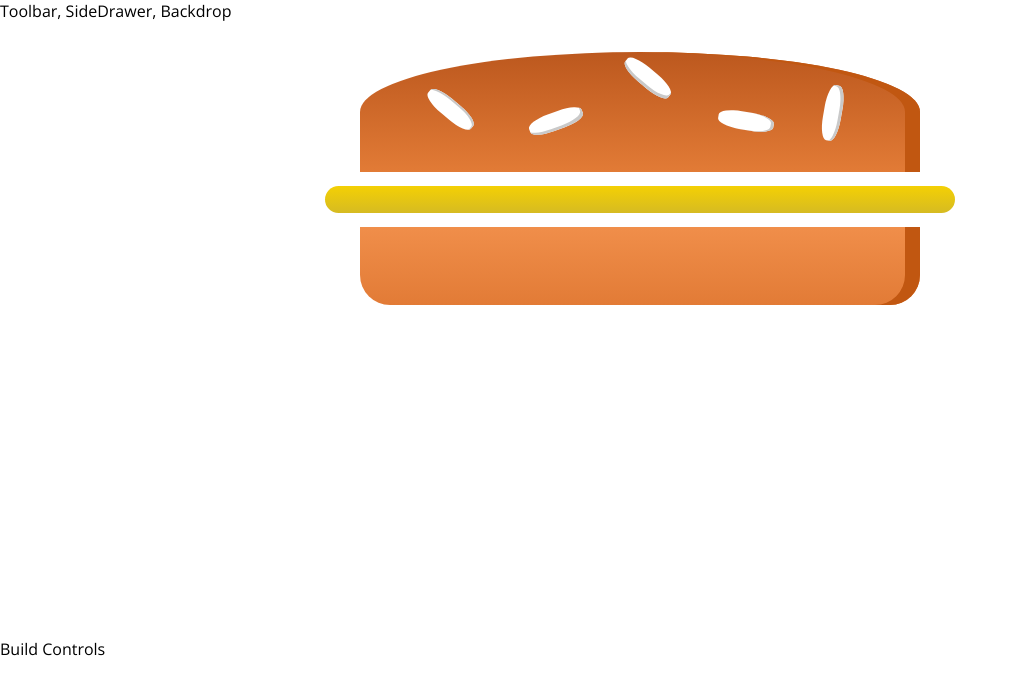
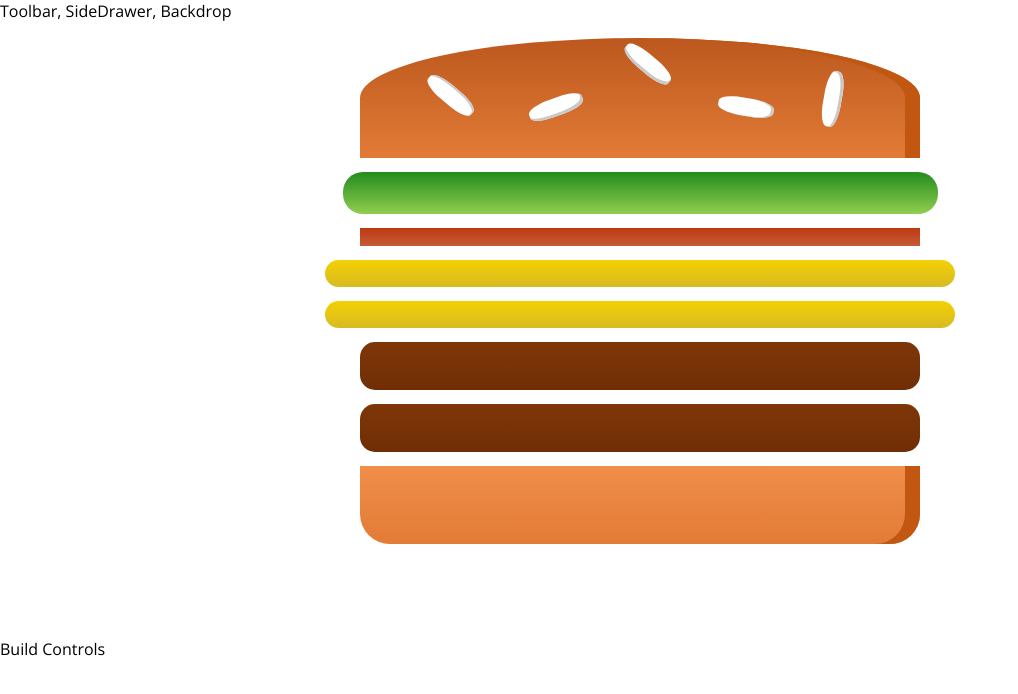
Before and after one commit to maryammizani/burger_builder, a React (Create React App) app: page / in a window 1280 px wide. Shown: the top 694 px of the page, without its empty margins (0-1018 px from the left). Built offline with nearby package versions, Linux system fonts and the light colour scheme.

Commit message:
BurgerBuilder: Outputting Burger ingredients dynamically

```diff
--- a/src/App.js
+++ b/src/App.js
@@ -1,5 +1,4 @@
 import React from 'react';
-import './App.module.css';
 import Layout from './components/Layout/Layout';
 import BurgerBuilder from './containers/BurgerBuilder/BurgerBuilder';
 
--- a/src/components/Burger/Burger.js
+++ b/src/components/Burger/Burger.js
@@ -3,11 +3,16 @@
 import BurgerIngredient from './BurgerIngredient/BurgerIngredient';
 
 const burger = (props) => {
+    const transformedIngredients = Object.keys(props.ingredients)  // gives an array of the object keys
+        .map(igKey => {
+            return [...Array(props.ingredients[igKey])].map((_, i) => {
+                return <BurgerIngredient key={igKey + i} type={igKey} />;
+            });
+        })
     return (
         <div className={classes.Burger}>
             <BurgerIngredient type="bread-top"/>
-            <BurgerIngredient type="cheese"/>
-            <BurgerIngredient type="meet"/>
+            {transformedIngredients}
             <BurgerIngredient type="bread-bottom"/>
         </div>
     );
--- a/src/components/Burger/Burger.module.css
+++ b/src/components/Burger/Burger.module.css
@@ -2,7 +2,7 @@
     width: 100%;
     margin: auto;
     height: 250px;
-    overflow: scroll;
+    /* overflow: scroll; */
     text-align: center;
     font-weight: bold;
     font-size: 1.2rem;
--- a/src/components/Burger/BurgerIngredient/BurgerIngredient.js
+++ b/src/components/Burger/BurgerIngredient/BurgerIngredient.js
@@ -18,8 +18,8 @@
                     </div>
                 );
                 break;
-            case ('meet'):
-                ingredient = <div className={classes.Meet}></div>
+            case ('meat'):
+                ingredient = <div className={classes.Meat}></div>
                 break;
             case ('cheese'):
                 ingredient = <div className={classes.Cheese}></div>
--- a/src/containers/BurgerBuilder/BurgerBuilder.js
+++ b/src/containers/BurgerBuilder/BurgerBuilder.js
@@ -4,10 +4,23 @@
 import Burger from '../../components/Burger/Burger'
 
 class BurgerBuilder extends Component {
+    // constructor(props) {
+    //     super(props);
+    //     this.state = {...}
+    // }
+    state = {
+        ingredients : {
+            salad: 1,
+            bacon: 1,
+            cheese: 2,
+            meat: 2
+        }
+    }
+
     render () {
         return (
             <Aux>
-                <Burger />
+                <Burger ingredients={this.state.ingredients} />
                 <div>Build Controls</div>
             </Aux>
         );
```
Also changed, not shown: src/App.module.css (deleted).
